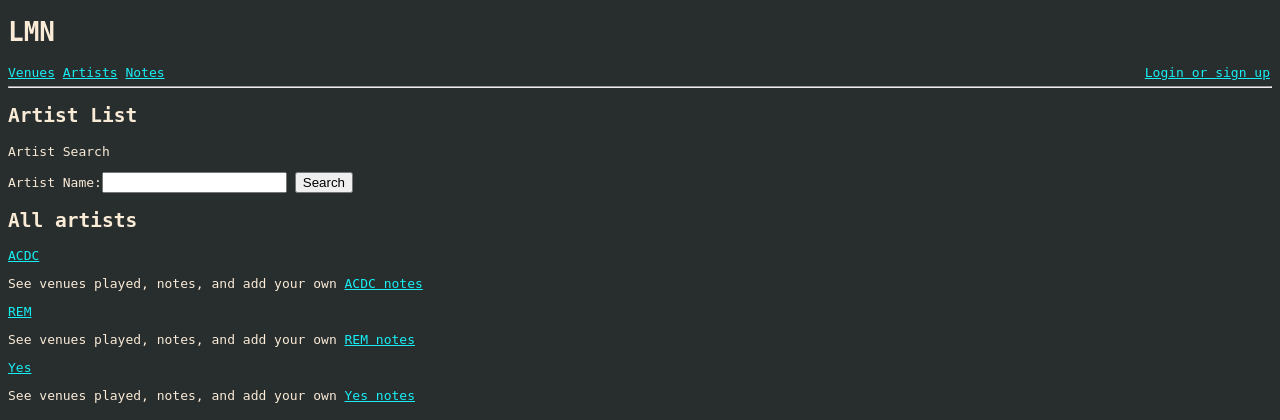
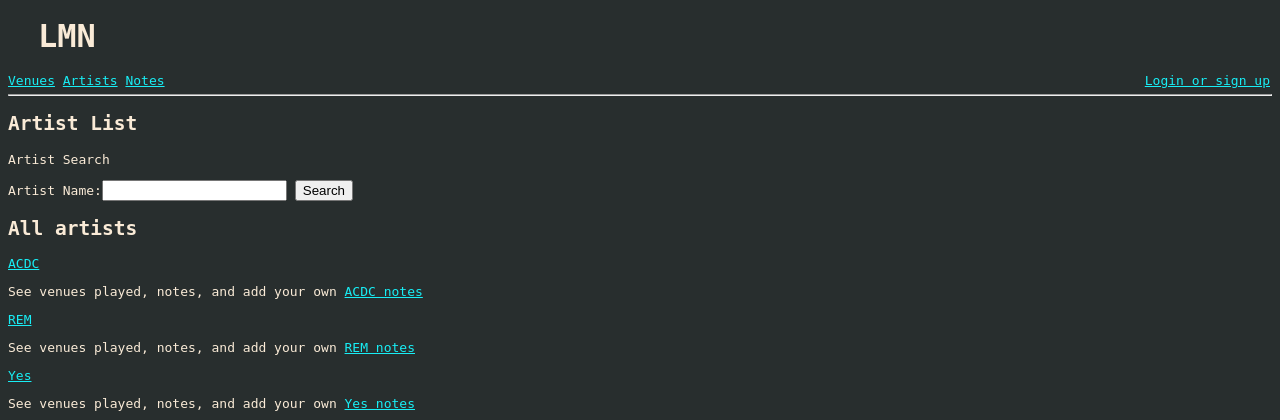
Before and after one commit to Mr-3rd/Music_Notes_App_COPY, a Django app: page /artists/list/ in a window 1280 px wide. Shown: the top 420 px of the page. Run offline with Django 3.2, Linux system fonts and the light colour scheme; data comes from the database, SQL or seed files in the repository; parts of the project's set-up code (start-up, migrations or seed data) failed here and were passed over.

Commit message:
adjusted the look of the homepage link to make it more clear for user that it is clickalbe as well as changing the on hover behavior

```diff
--- a/lmn/static/css/base_style.css
+++ b/lmn/static/css/base_style.css
@@ -11,6 +11,13 @@ a {
 #homepage-link {
     color: inherit;
     text-decoration: inherit;
+    font-size: 32px;
+    padding: 30px;
+}
+
+#homepage-link:hover {
+    color: #18eef5;
+    text-decoration: underline;
 }
 
 #add-new-show-link {
```
